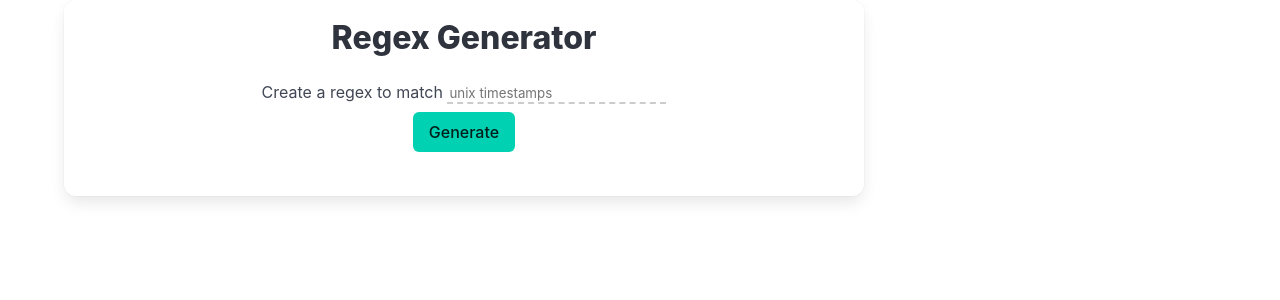
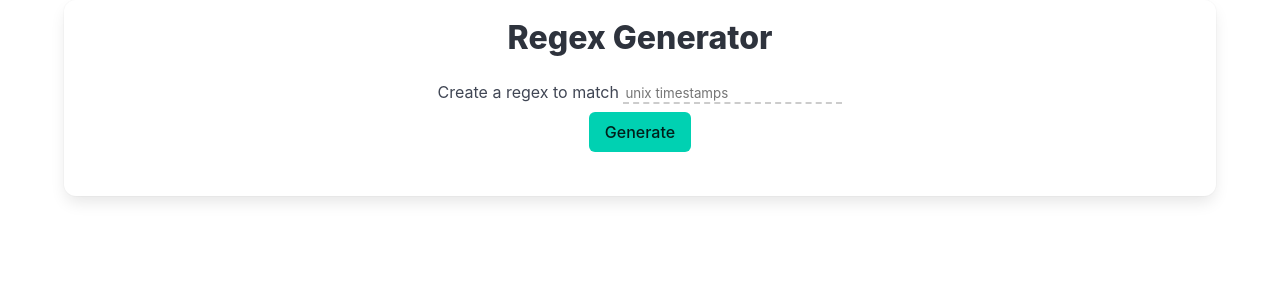
Before and after one commit to editid0/tools, a Flask app: page /regexgenerator in a window 1280 px wide. Shown: the top 300 px of the page. Run offline with Flask 3, Linux system fonts and the light colour scheme.

Commit message:
Update regexgenerator.html

```diff
--- a/templates/regexgenerator.html
+++ b/templates/regexgenerator.html
@@ -146,9 +146,4 @@
 			}
 		});
 	</script>
-	<style>
-		.box {
-			max-width: 800px;
-		}
-	</style>
 </html>
```
